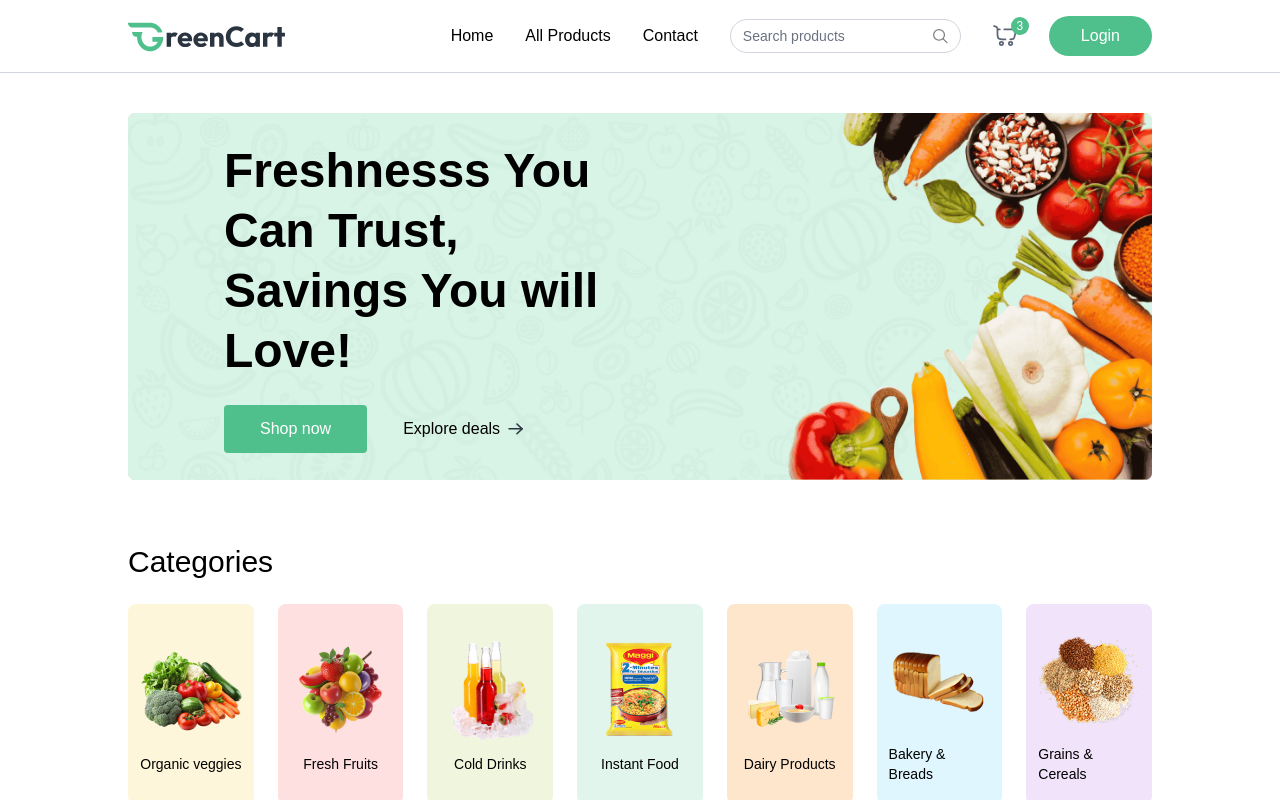
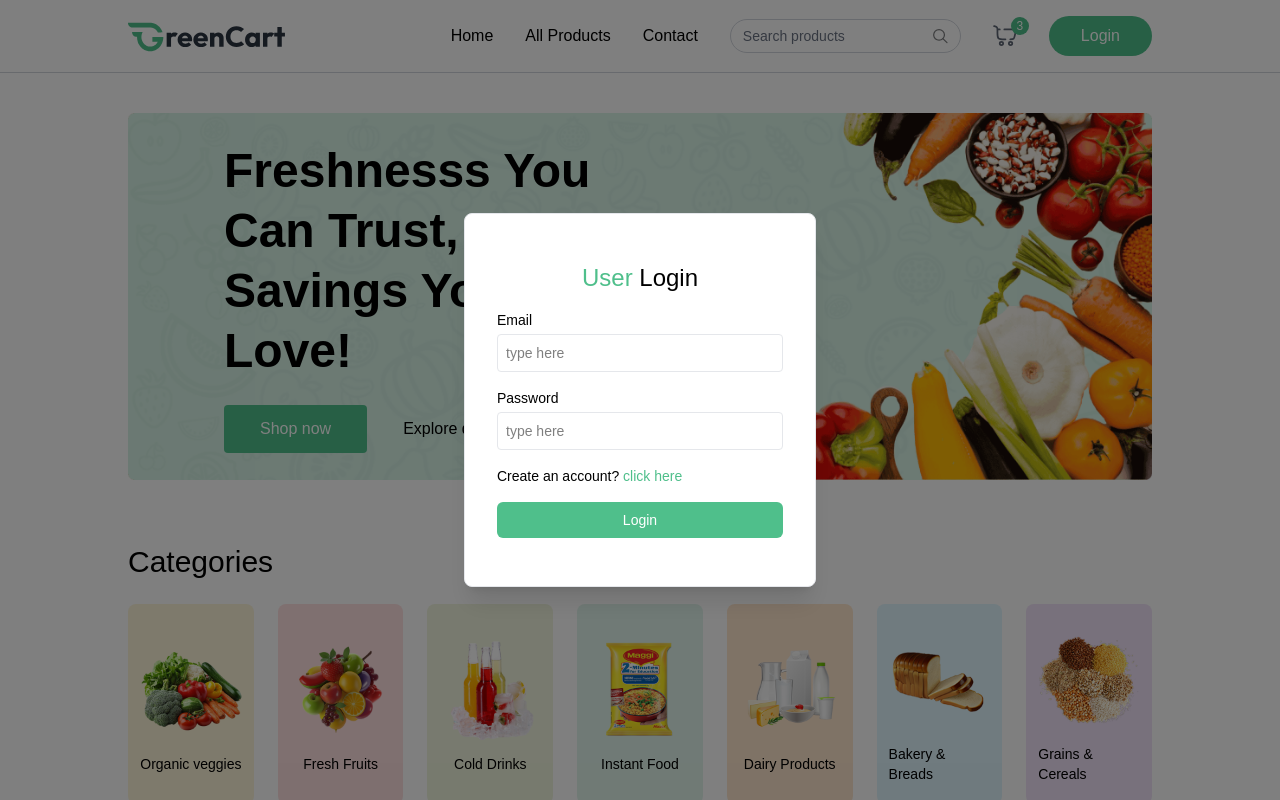
Before and after one commit to JagadeeshRallabandi/jagacart, a React (Vite) app: page / in a window 1280 px wide. Both pictures are taken after a click on the button "Login". Shown: the top 800 px of the page. Built offline with nearby package versions, Linux system fonts and the light colour scheme.

Commit message:
Login_2_25

```diff
--- a/src/App.jsx
+++ b/src/App.jsx
@@ -4,13 +4,17 @@
 import Home from './pages/Home'
 import { Toaster } from 'react-hot-toast';
 import Footer from './components/Footer';
+import { useAppContext } from './context/AppContext';
+import Login from './components/Login';
 
 const App = () => {
 
   const isSellerPath = useLocation().pathname.includes("seller");
+  const {showUserLogin} = useAppContext();
   return (
     <div>
       {isSellerPath? null : <Navbar />}
+      {showUserLogin ? <Login/>: null}
       <Toaster/>
       <div className={`${isSellerPath ? "":"px-6 md:px-16 lg:px-24 xl:px-32"}`}>
         <Routes>
--- /dev/null
+++ b/src/components/Login.jsx
@@ -0,0 +1,56 @@
+import React from 'react'
+import { useAppContext } from '../context/AppContext';
+
+const Login = () => {
+    const {setShowUserLogin, setUser} = useAppContext();
+    const [state, setState] = React.useState("login");
+    const [name, setName] = React.useState("");
+    const [email, setEmail] = React.useState("");
+    const [password, setPassword] = React.useState("");
+    const onSubmitHandler = async (event) => {
+        event.preventDefault();
+        setUser({
+            email: "rjagadeeshnit@gmail.com",
+            name: "Jagadeesh"
+
+        })
+        setShowUserLogin(false);
+    };
+  return (
+    <div onClick={()=>setShowUserLogin(false)}  className='fixed top-0 bottom-0 left-0 right-0 z-30 flex items-center text-sm text gray-600 bg-black/50'>
+        <form onSubmit={onSubmitHandler} onClick={(e)=>e.stopPropagation()} className="flex flex-col gap-4 m-auto items-start p-8 py-12 w-80 sm:w-[352px] rounded-lg shadow-xl border border-gray-200 bg-white">
+            <p className="text-2xl font-medium m-auto">
+                <span className="text-primary">User</span> {state === "login" ? "Login" : "Sign Up"}
+            </p>
+            {state === "register" && (
+                <div className="w-full">
+                    <p>Name</p>
+                    <input onChange={(e) => setName(e.target.value)} value={name} placeholder="type here" className="border border-gray-200 rounded w-full p-2 mt-1 outline-primary" type="text" required />
+                </div>
+            )}
+            <div className="w-full ">
+                <p>Email</p>
+                <input onChange={(e) => setEmail(e.target.value)} value={email} placeholder="type here" className="border border-gray-200 rounded w-full p-2 mt-1 outline-primary" type="email" required />
+            </div>
+            <div className="w-full ">
+                <p>Password</p>
+                <input onChange={(e) => setPassword(e.target.value)} value={password} placeholder="type here" className="border border-gray-200 rounded w-full p-2 mt-1 outline-primary" type="password" required />
+            </div>
+            {state === "register" ? (
+                <p>
+                    Already have account? <span onClick={() => setState("login")} className="text-primary cursor-pointer">click here</span>
+                </p>
+            ) : (
+                <p>
+                    Create an account? <span onClick={() => setState("register")} className="text-primary cursor-pointer">click here</span>
+                </p>
+            )}
+            <button className="bg-primary hover:bg-primary-dull transition-all text-white w-full py-2 rounded-md cursor-pointer">
+                {state === "register" ? "Create Account" : "Login"}
+            </button>
+        </form>
+    </div>
+  )
+}
+
+export default Login
```
